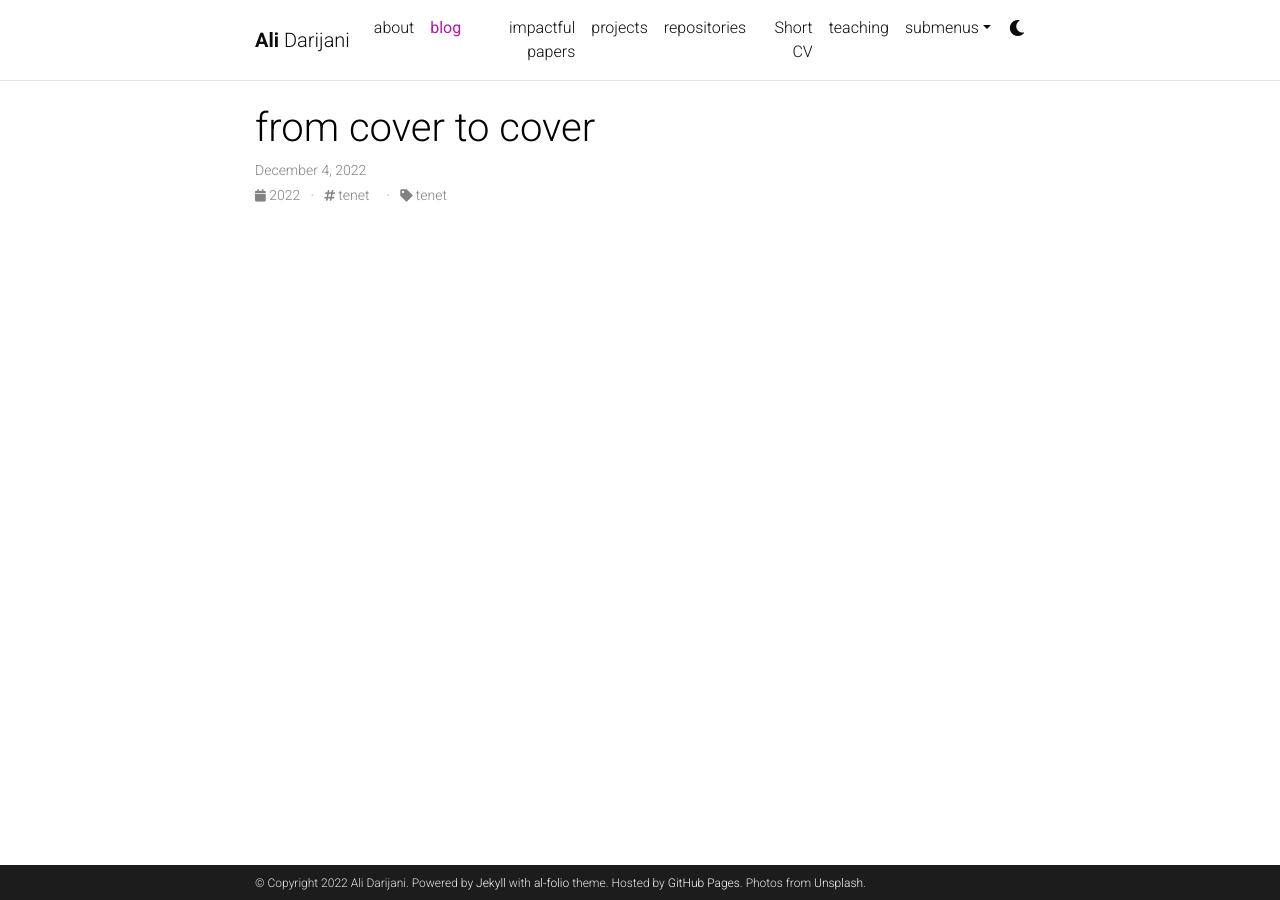
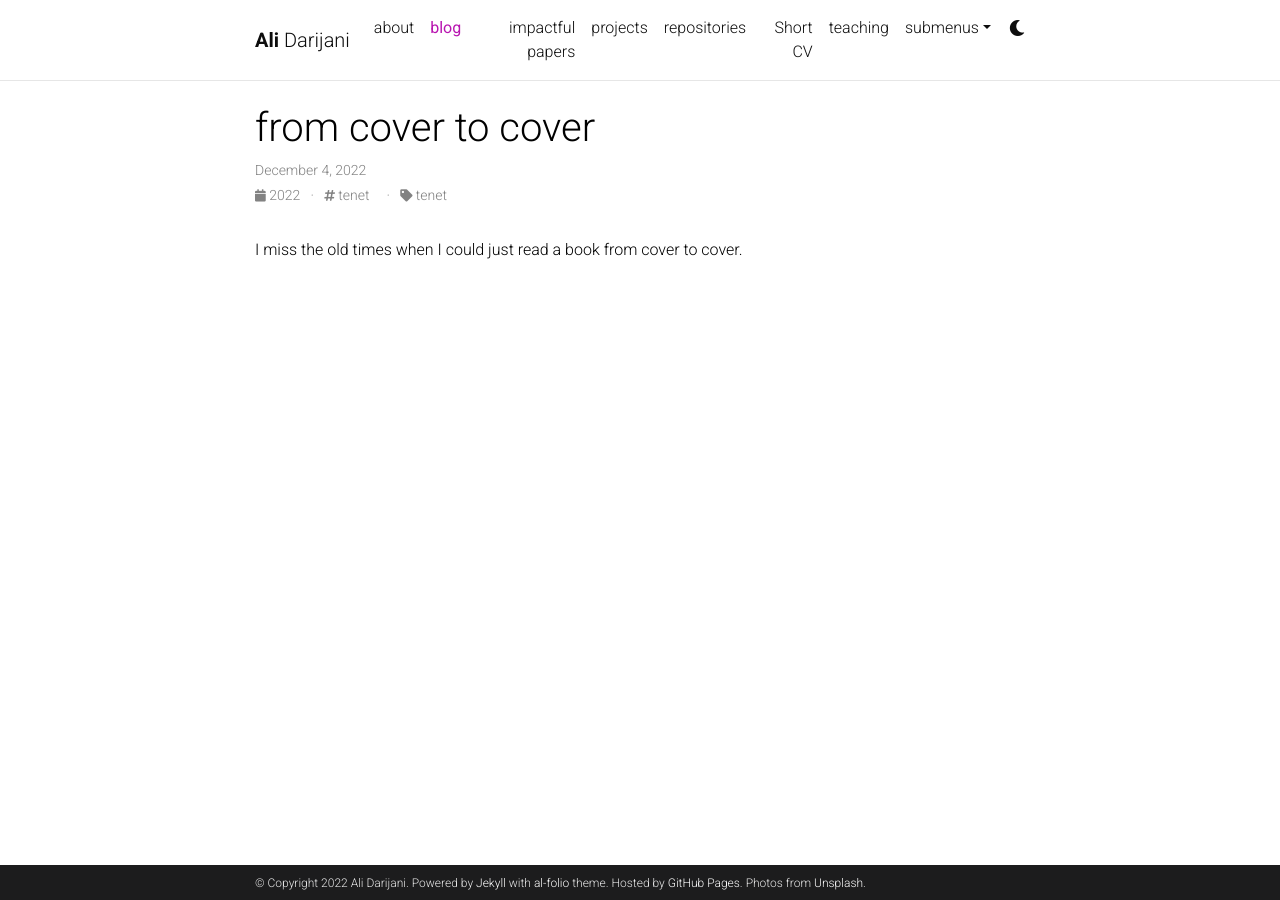
Before and after one commit to adarijani/adarijani.github.io_archived, a Jekyll site: the page built from _posts/2022-12-04-from cover to cover.md, in a window 1280 px wide. Built offline with Jekyll 4.4.1, drawn with Linux system fonts in a browser that asks for light colours; comment, search, counter and statistics services are not loaded; a style sheet for code colours, icons or effects is not loaded.

Commit message:
Update 2022-12-04-from cover to cover.md

```diff
--- a/_posts/2022-12-04-from cover to cover.md
+++ b/_posts/2022-12-04-from cover to cover.md
@@ -6,3 +6,5 @@ description: from cover to cover
 tags: tenet
 categories: tenet
 ---
+
+I miss the old times when I could just read a book from cover to cover.
```
